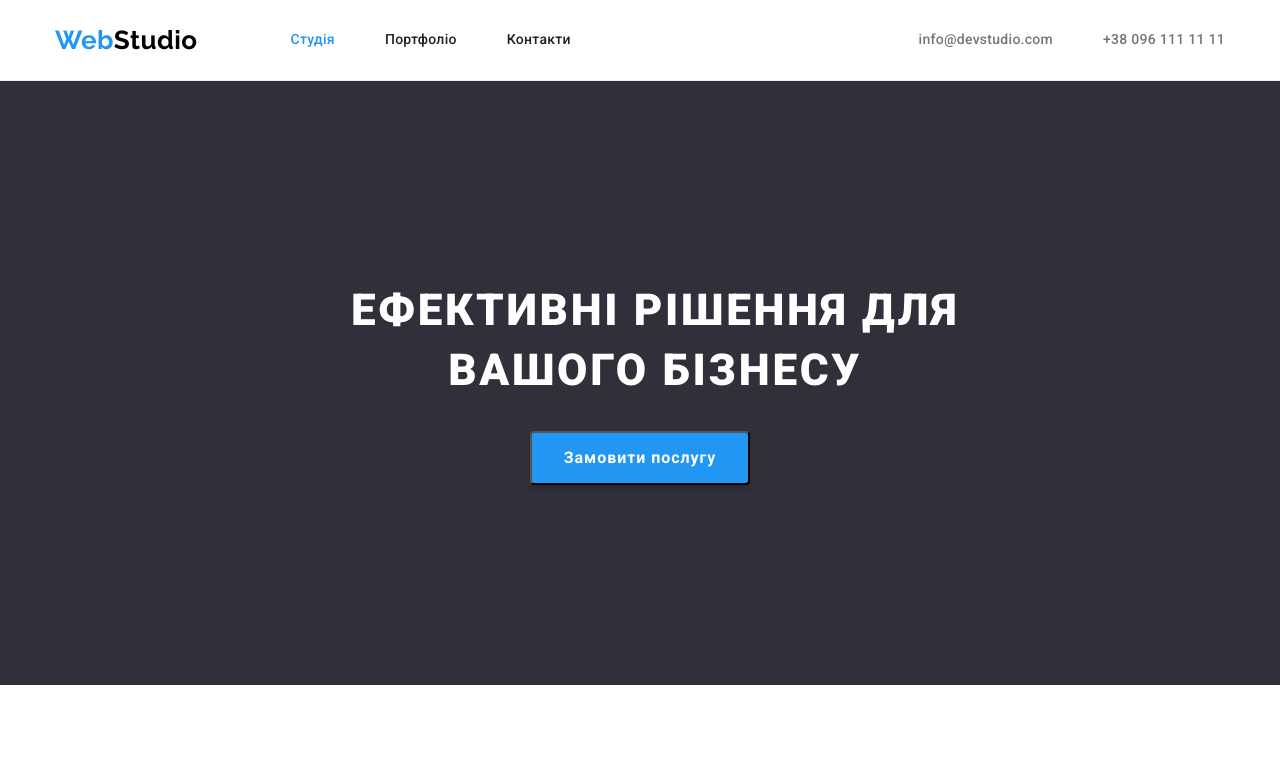
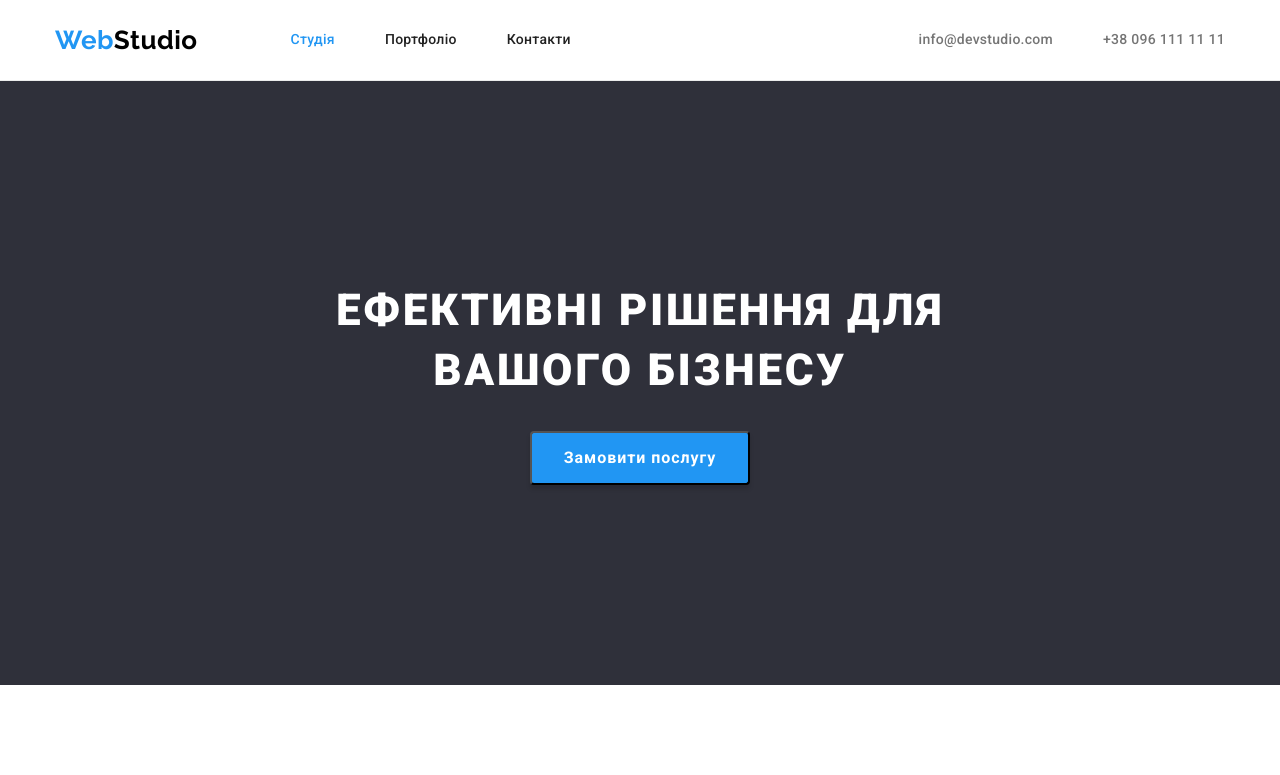
Before and after one commit to OlenaNov/goit-markup-hw-03, a plain HTML site: page index.html in a window 1280 px wide. Shown: the top 775 px of the page. Drawn offline with nearby package versions, Linux system fonts and the light colour scheme.

Commit message:
goit-markup-hw-03-very-correct

```diff
--- a/styles.css/styles.css
+++ b/styles.css/styles.css
@@ -146,20 +146,17 @@ img {
     background-color: var(--color-back-secondary);
 }
 
-.hero {
-    width: 696px;
-}
-
 .hero-title {
     width: 696px;
+    margin: 0 auto 30px;
 
     font-weight: 900;
     font-size: 44px;
     line-height: 1.36;
     letter-spacing: 0.06em;
     text-transform: uppercase;
+
     color: var(--color-light);
-    margin-bottom: 30px;
 }
 
 
@@ -357,7 +354,7 @@ color: var(--color-title);
 .portfolio-btn {
     padding: 6px 22px;
     border-radius: 4px;
-    border: none;
+    border-color: transparent;
 
     font-family: inherit;
     font-weight: 500;
```
